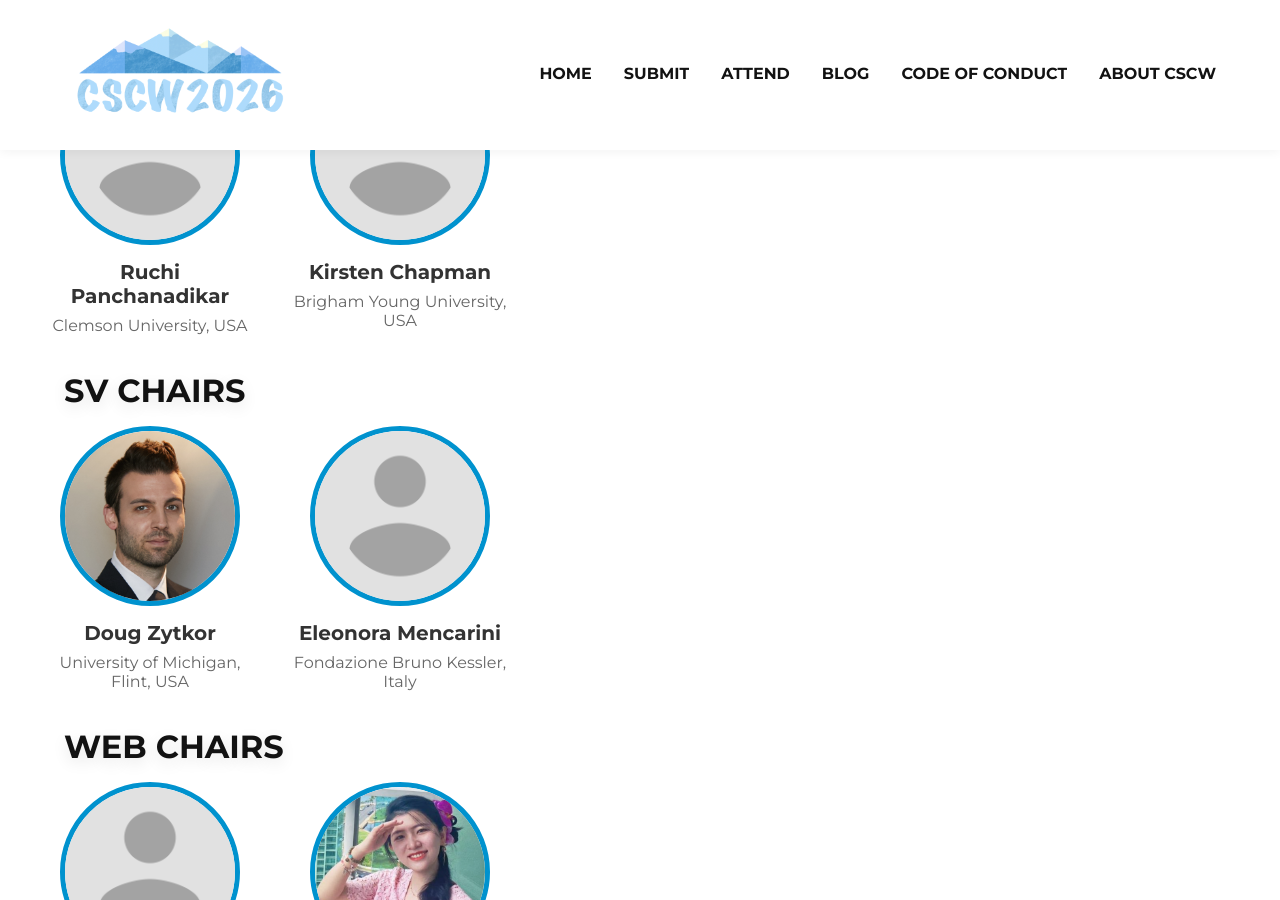
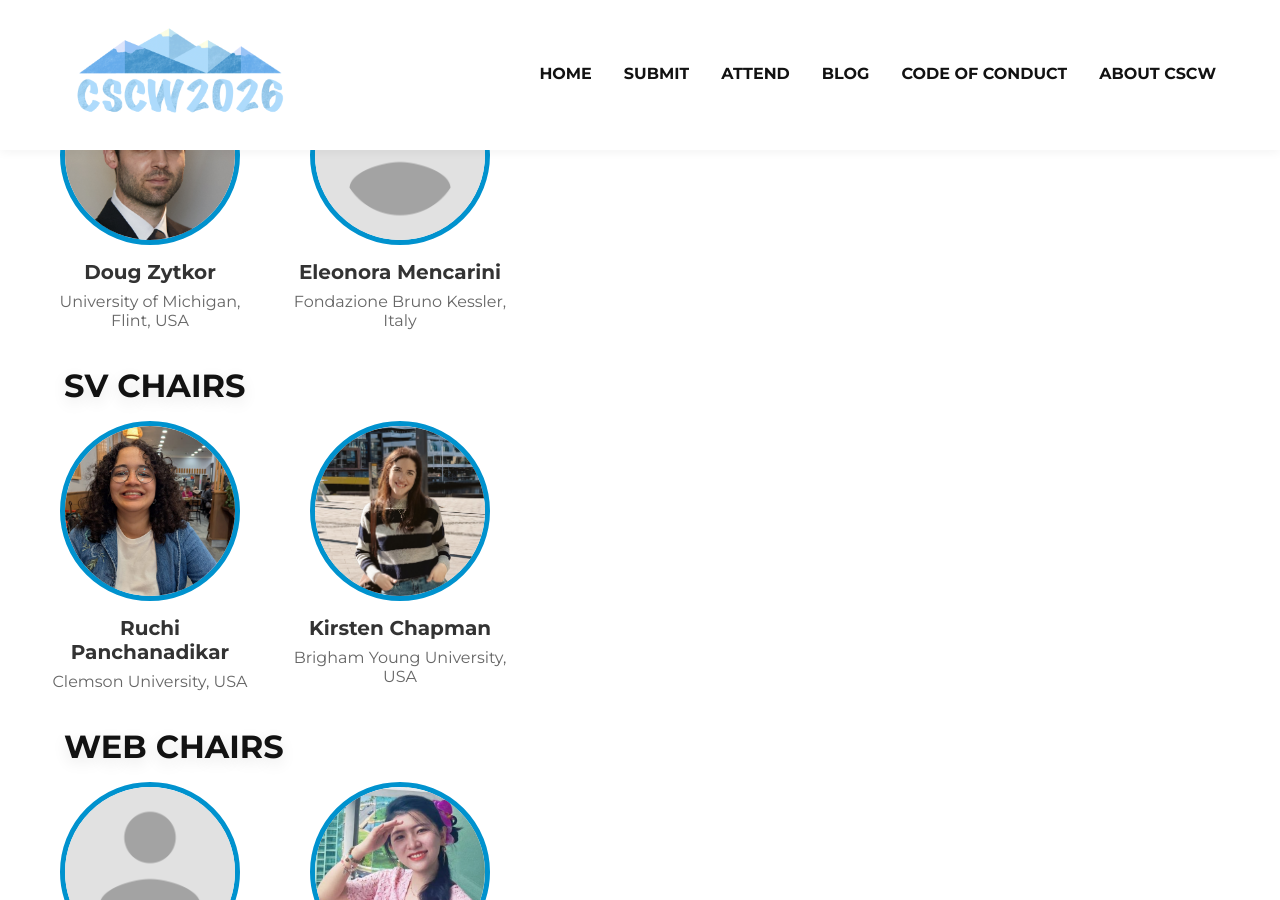
Before and after one commit to anthonypinter/cscw2026-website, a Jekyll site: the page built from organizing.html, in a window 1280 px wide and 900 px high, scrolled down 2912 px. Built offline with Jekyll 4.4.1, drawn with Linux system fonts in a browser that asks for light colours.

Commit message:
Update organizing.html

```diff
--- a/organizing.html
+++ b/organizing.html
@@ -125,7 +125,7 @@ section_id: home
       <div class="flex-container">
 
         <div class="circle-item">
-            <img src="images/placeholder.png" alt="Profile Image 1" class="circle-image">
+            <img src="images/xinning.jpg" alt="Profile Image 1" class="circle-image">
             <p class="title">Xinning Gui</p>
             <p class="subtitle">Penn State University, USA</p>
         </div>
@@ -187,16 +187,16 @@ section_id: home
 
       <div class="flex-container">
         <div class="circle-item">
-            <img src="images/placeholder.png" alt="Profile Image 1" class="circle-image">
-            <p class="title">Ruchi Panchanadikar</p>
-            <p class="subtitle">Clemson University, USA</p>
+            <img src="images/dougz.jpg" alt="Profile Image 1" class="circle-image">
+            <p class="title">Doug Zytkor</p>
+            <p class="subtitle">University of Michigan, Flint, USA</p>
         </div>
 
         <!-- Item 2 -->
         <div class="circle-item">
             <img src="images/placeholder.png" alt="Profile Image 2" class="circle-image">
-            <p class="title">Kirsten Chapman</p>
-            <p class="subtitle">Brigham Young University, USA</p>
+            <p class="title">Eleonora Mencarini</p>
+            <p class="subtitle">Fondazione Bruno Kessler, Italy</p>
         </div>
     </div>
 
@@ -209,19 +209,18 @@ section_id: home
       <!-- SV CHAIRS-->
 
       <h2>SV CHAIRS</h2>
-
-      <div class="flex-container">
+    <div class="flex-container">
         <div class="circle-item">
-            <img src="images/dougz.jpg" alt="Profile Image 1" class="circle-image">
-            <p class="title">Doug Zytkor</p>
-            <p class="subtitle">University of Michigan, Flint, USA</p>
+            <img src="images/ruchi.png" alt="Profile Image 1" class="circle-image">
+            <p class="title">Ruchi Panchanadikar</p>
+            <p class="subtitle">Clemson University, USA</p>
         </div>
 
         <!-- Item 2 -->
         <div class="circle-item">
-            <img src="images/placeholder.png" alt="Profile Image 2" class="circle-image">
-            <p class="title">Eleonora Mencarini</p>
-            <p class="subtitle">Fondazione Bruno Kessler, Italy</p>
+            <img src="images/kirsten.JPG" alt="Profile Image 2" class="circle-image">
+            <p class="title">Kirsten Chapman</p>
+            <p class="subtitle">Brigham Young University, USA</p>
         </div>
     </div>
 
@@ -250,7 +249,7 @@ section_id: home
 
       <div class="flex-container">
         <div class="circle-item">
-            <img src="images/placeholder.png" alt="Profile Image 1" class="circle-image">
+            <img src="images/yanghu.jpg" alt="Profile Image 1" class="circle-image">
             <p class="title">Yang Hu</p>
             <p class="subtitle">Clemson University, USA</p>
         </div>
```
